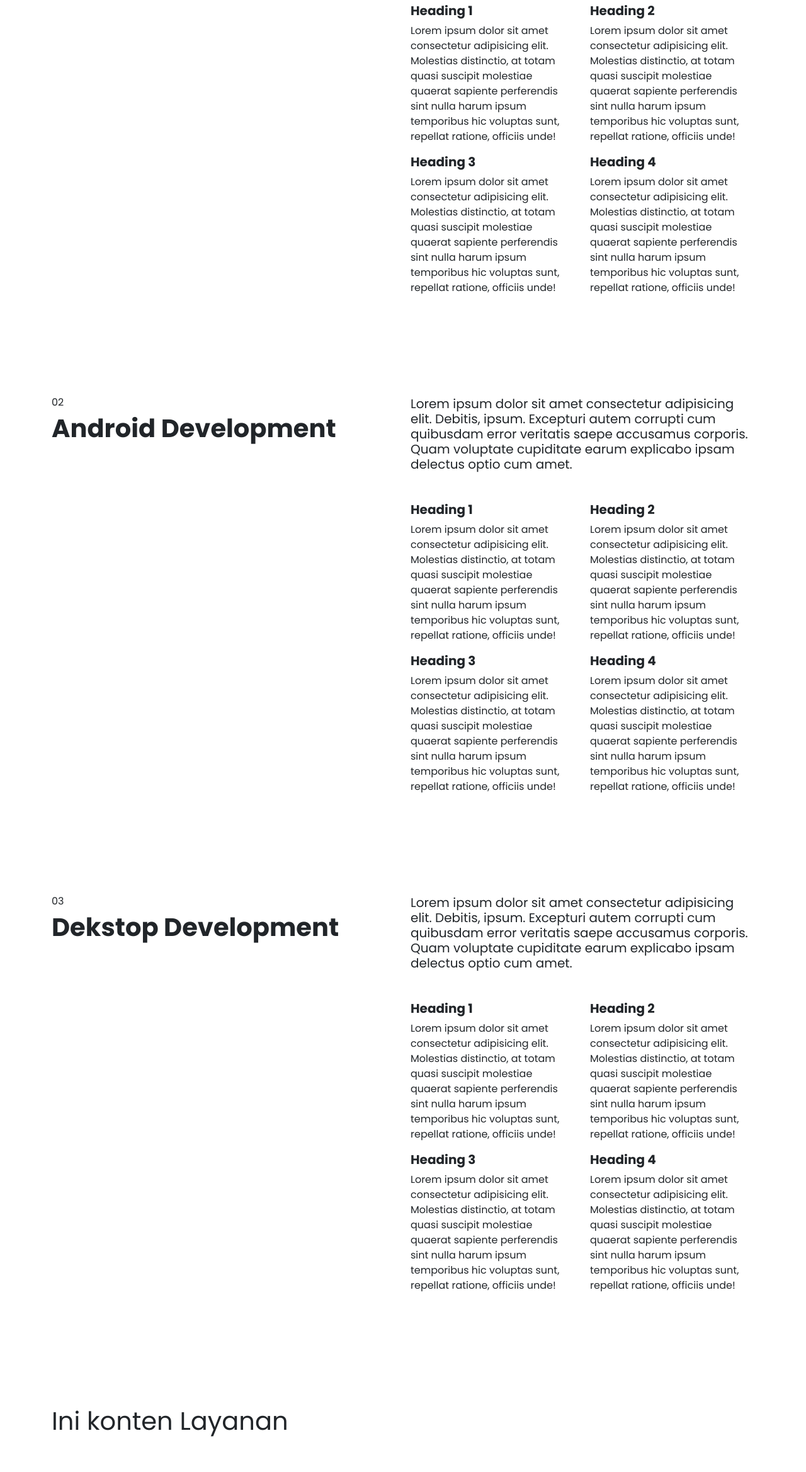
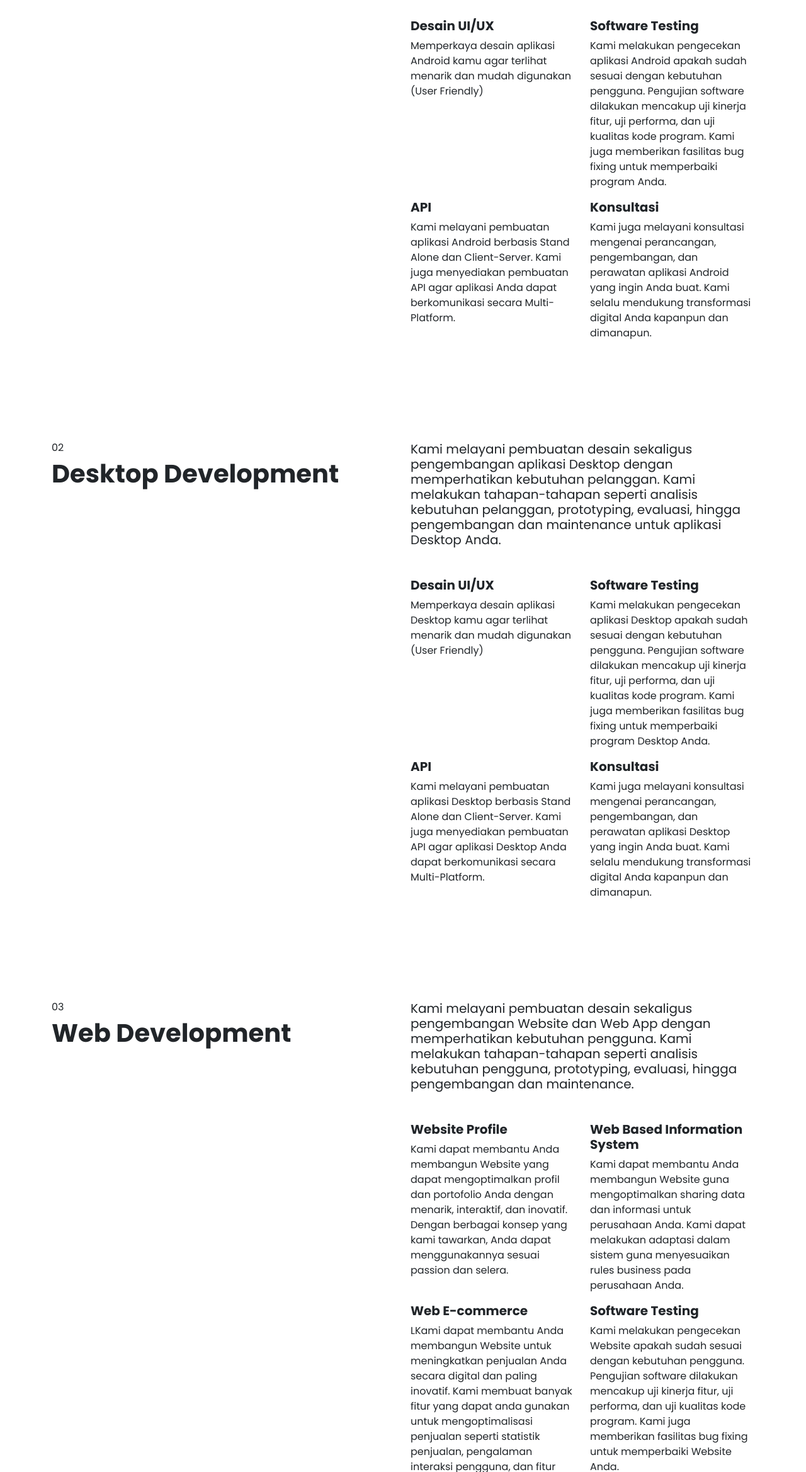
Before and after one commit to dysaniadev/home, a plain HTML site: page index.html in a window 1280 px wide. Shown: the part 2716-5053 px from the top of the page at 63% size. Drawn offline with nearby package versions, Linux system fonts and the light colour scheme.

Commit message:
Content Layanan

```diff
--- a/index.html
+++ b/index.html
@@ -212,27 +212,32 @@
           <div class="row">
             <div class="col-md-6">
               <h6>01</h6>
-              <h1><b>Web Development</b></h1>
+              <h1><b>Android Development</b></h1>
             </div>
             <div class="col-md-6" data-aos="fade-up" data-aos-duration="1500">
-              <h5 class="mb-5">Lorem ipsum dolor sit amet consectetur adipisicing elit. Debitis, ipsum. Excepturi autem corrupti cum quibusdam
-                error veritatis saepe accusamus corporis. Quam voluptate cupiditate earum explicabo ipsam delectus optio cum amet.</h5>
+              <h5 class="mb-5">Kami melayani pembuatan desain sekaligus pengembangan aplikasi Android dengan memperhatikan kebutuhan pelanggan. Kami
+              melakukan tahapan-tahapan seperti analisis kebutuhan pelanggan, prototyping, evaluasi, hingga pengembangan dan
+              maintenance aplikasi.</h5>
               <div class="row" data-aos="fade-up" data-aos-duration="1500" data-aos-delay="200">
                 <div class="col-md-6 mb-3">
-                  <h5 class="mb-2"><b>Heading 1</b></h5>
-                  Lorem ipsum dolor sit amet consectetur adipisicing elit. Molestias distinctio, at totam quasi suscipit molestiae quaerat sapiente perferendis sint nulla harum ipsum temporibus hic voluptas sunt, repellat ratione, officiis unde!
+                  <h5 class="mb-2"><b>Desain UI/UX</b></h5>
+                  Memperkaya desain aplikasi Android kamu agar terlihat menarik dan mudah digunakan (User Friendly)
                 </div>
                 <div class="col-md-6 mb-3">
-                  <h5 class="mb-2"><b>Heading 2</b></h5>
-                  Lorem ipsum dolor sit amet consectetur adipisicing elit. Molestias distinctio, at totam quasi suscipit molestiae quaerat sapiente perferendis sint nulla harum ipsum temporibus hic voluptas sunt, repellat ratione, officiis unde!
+                  <h5 class="mb-2"><b>Software Testing</b></h5>
+                  Kami melakukan pengecekan aplikasi Android apakah sudah sesuai dengan kebutuhan pengguna. Pengujian software dilakukan
+                  mencakup uji kinerja fitur, uji performa, dan uji kualitas kode program. Kami juga memberikan fasilitas bug fixing untuk
+                  memperbaiki program Anda.
                 </div>
                 <div class="col-md-6 mb-3">
-                  <h5 class="mb-2"><b>Heading 3</b></h5>
-                  Lorem ipsum dolor sit amet consectetur adipisicing elit. Molestias distinctio, at totam quasi suscipit molestiae quaerat sapiente perferendis sint nulla harum ipsum temporibus hic voluptas sunt, repellat ratione, officiis unde!
+                  <h5 class="mb-2"><b>API</b></h5>
+                  Kami melayani pembuatan aplikasi Android berbasis Stand Alone dan Client-Server. Kami juga menyediakan pembuatan API
+                  agar aplikasi Anda dapat berkomunikasi secara Multi-Platform.
                 </div>
                 <div class="col-md-6 mb-3">
-                  <h5 class="mb-2"><b>Heading 4</b></h5>
-                  Lorem ipsum dolor sit amet consectetur adipisicing elit. Molestias distinctio, at totam quasi suscipit molestiae quaerat sapiente perferendis sint nulla harum ipsum temporibus hic voluptas sunt, repellat ratione, officiis unde!
+                  <h5 class="mb-2"><b>Konsultasi</b></h5>
+                  Kami juga melayani konsultasi mengenai perancangan, pengembangan, dan perawatan aplikasi Android yang ingin Anda buat.
+                  Kami selalu mendukung transformasi digital Anda kapanpun dan dimanapun.
                 </div>
               </div>
             </div>
@@ -242,27 +247,32 @@
           <div class="row">
             <div class="col-md-6">
               <h6>02</h6>
-              <h1><b>Android Development</b></h1>
+              <h1><b>Desktop Development</b></h1>
             </div>
             <div class="col-md-6" data-aos="fade-up" data-aos-duration="1500">
-              <h5 class="mb-5">Lorem ipsum dolor sit amet consectetur adipisicing elit. Debitis, ipsum. Excepturi autem corrupti cum quibusdam
-                error veritatis saepe accusamus corporis. Quam voluptate cupiditate earum explicabo ipsam delectus optio cum amet.</h5>
+              <h5 class="mb-5">Kami melayani pembuatan desain sekaligus pengembangan aplikasi Desktop dengan memperhatikan kebutuhan pelanggan. Kami
+              melakukan tahapan-tahapan seperti analisis kebutuhan pelanggan, prototyping, evaluasi, hingga pengembangan dan
+              maintenance untuk aplikasi Desktop Anda.</h5>
               <div class="row" data-aos="fade-up" data-aos-duration="1500" data-aos-delay="200">
                 <div class="col-md-6 mb-3">
-                  <h5 class="mb-2"><b>Heading 1</b></h5>
-                  Lorem ipsum dolor sit amet consectetur adipisicing elit. Molestias distinctio, at totam quasi suscipit molestiae quaerat sapiente perferendis sint nulla harum ipsum temporibus hic voluptas sunt, repellat ratione, officiis unde!
+                  <h5 class="mb-2"><b>Desain UI/UX</b></h5>
+                  Memperkaya desain aplikasi Desktop kamu agar terlihat menarik dan mudah digunakan (User Friendly)
                 </div>
                 <div class="col-md-6 mb-3">
-                  <h5 class="mb-2"><b>Heading 2</b></h5>
-                  Lorem ipsum dolor sit amet consectetur adipisicing elit. Molestias distinctio, at totam quasi suscipit molestiae quaerat sapiente perferendis sint nulla harum ipsum temporibus hic voluptas sunt, repellat ratione, officiis unde!
+                  <h5 class="mb-2"><b>Software Testing</b></h5>
+                  Kami melakukan pengecekan aplikasi Desktop apakah sudah sesuai dengan kebutuhan pengguna. Pengujian software dilakukan
+                  mencakup uji kinerja fitur, uji performa, dan uji kualitas kode program. Kami juga memberikan fasilitas bug fixing untuk
+                  memperbaiki program Desktop Anda.
                 </div>
                 <div class="col-md-6 mb-3">
-                  <h5 class="mb-2"><b>Heading 3</b></h5>
-                  Lorem ipsum dolor sit amet consectetur adipisicing elit. Molestias distinctio, at totam quasi suscipit molestiae quaerat sapiente perferendis sint nulla harum ipsum temporibus hic voluptas sunt, repellat ratione, officiis unde!
+                  <h5 class="mb-2"><b>API</b></h5>
+                  Kami melayani pembuatan aplikasi Desktop berbasis Stand Alone dan Client-Server. Kami juga menyediakan pembuatan API
+                  agar aplikasi Desktop Anda dapat berkomunikasi secara Multi-Platform.
                 </div>
                 <div class="col-md-6 mb-3">
-                  <h5 class="mb-2"><b>Heading 4</b></h5>
-                  Lorem ipsum dolor sit amet consectetur adipisicing elit. Molestias distinctio, at totam quasi suscipit molestiae quaerat sapiente perferendis sint nulla harum ipsum temporibus hic voluptas sunt, repellat ratione, officiis unde!
+                  <h5 class="mb-2"><b>Konsultasi</b></h5>
+                  Kami juga melayani konsultasi mengenai perancangan, pengembangan, dan perawatan aplikasi Desktop yang ingin Anda buat.
+                  Kami selalu mendukung transformasi digital Anda kapanpun dan dimanapun.
                 </div>
               </div>
             </div>
@@ -272,27 +282,35 @@
           <div class="row">
             <div class="col-md-6">
               <h6>03</h6>
-              <h1><b>Dekstop Development</b></h1>
+              <h1><b>Web Development</b></h1>
             </div>
             <div class="col-md-6" data-aos="fade-up" data-aos-duration="1500">
-              <h5 class="mb-5">Lorem ipsum dolor sit amet consectetur adipisicing elit. Debitis, ipsum. Excepturi autem corrupti cum quibusdam
-                error veritatis saepe accusamus corporis. Quam voluptate cupiditate earum explicabo ipsam delectus optio cum amet.</h5>
+              <h5 class="mb-5">Kami melayani pembuatan desain sekaligus pengembangan Website dan Web App dengan memperhatikan kebutuhan pengguna. Kami
+              melakukan tahapan-tahapan seperti analisis kebutuhan pengguna, prototyping, evaluasi, hingga pengembangan dan
+              maintenance.</h5>
               <div class="row" data-aos="fade-up" data-aos-duration="1500" data-aos-delay="200">
                 <div class="col-md-6 mb-3">
-                  <h5 class="mb-2"><b>Heading 1</b></h5>
-                  Lorem ipsum dolor sit amet consectetur adipisicing elit. Molestias distinctio, at totam quasi suscipit molestiae quaerat sapiente perferendis sint nulla harum ipsum temporibus hic voluptas sunt, repellat ratione, officiis unde!
+                  <h5 class="mb-2"><b>Website Profile</b></h5>
+                  Kami dapat membantu Anda membangun Website yang dapat mengoptimalkan profil dan portofolio Anda dengan menarik,
+                  interaktif, dan inovatif. Dengan berbagai konsep yang kami tawarkan, Anda dapat menggunakannya sesuai passion dan
+                  selera.
                 </div>
                 <div class="col-md-6 mb-3">
-                  <h5 class="mb-2"><b>Heading 2</b></h5>
-                  Lorem ipsum dolor sit amet consectetur adipisicing elit. Molestias distinctio, at totam quasi suscipit molestiae quaerat sapiente perferendis sint nulla harum ipsum temporibus hic voluptas sunt, repellat ratione, officiis unde!
+                  <h5 class="mb-2"><b>Web Based Information System</b></h5>
+                  Kami dapat membantu Anda membangun Website guna mengoptimalkan sharing data dan informasi untuk perusahaan Anda. Kami
+                  dapat melakukan adaptasi dalam sistem guna menyesuaikan rules business pada perusahaan Anda.
                 </div>
                 <div class="col-md-6 mb-3">
-                  <h5 class="mb-2"><b>Heading 3</b></h5>
-                  Lorem ipsum dolor sit amet consectetur adipisicing elit. Molestias distinctio, at totam quasi suscipit molestiae quaerat sapiente perferendis sint nulla harum ipsum temporibus hic voluptas sunt, repellat ratione, officiis unde!
+                  <h5 class="mb-2"><b>Web E-commerce</b></h5>
+                  LKami dapat membantu Anda membangun Website untuk meningkatkan penjualan Anda secara digital dan paling inovatif. Kami
+                  membuat banyak fitur yang dapat anda gunakan untuk mengoptimalisasi penjualan seperti statistik penjualan, pengalaman
+                  interaksi pengguna, dan fitur promosi.
                 </div>
                 <div class="col-md-6 mb-3">
-                  <h5 class="mb-2"><b>Heading 4</b></h5>
-                  Lorem ipsum dolor sit amet consectetur adipisicing elit. Molestias distinctio, at totam quasi suscipit molestiae quaerat sapiente perferendis sint nulla harum ipsum temporibus hic voluptas sunt, repellat ratione, officiis unde!
+                  <h5 class="mb-2"><b>Software Testing</b></h5>
+                  Kami melakukan pengecekan Website apakah sudah sesuai dengan kebutuhan pengguna. Pengujian software dilakukan mencakup
+                  uji kinerja fitur, uji performa, dan uji kualitas kode program. Kami juga memberikan fasilitas bug fixing untuk
+                  memperbaiki Website Anda.
                 </div>
               </div>
             </div>
```
